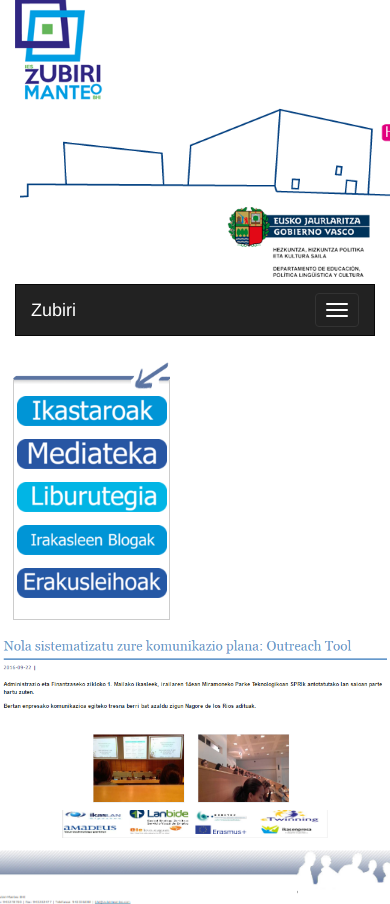
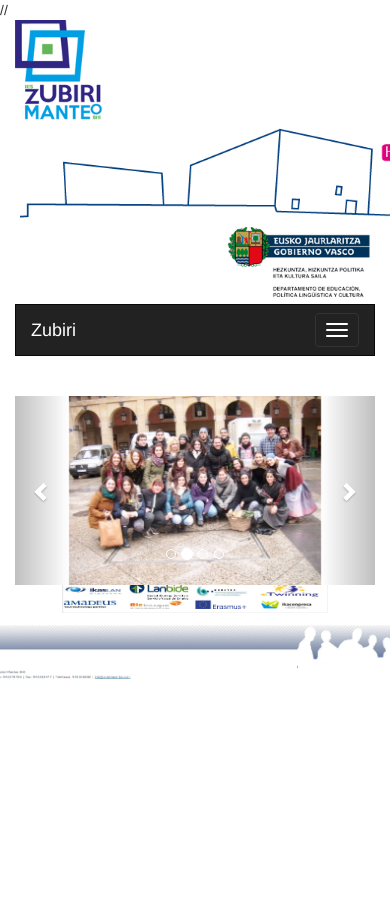
Before and after one commit to Davidzubi93/Dise-o-Interfaces-Web, a website: page index.html in a window 390 px wide. Both pictures are taken after a click on the link "Zubiri". Shown: the top 904 px of the page. After the commit the page ends 844 px from the top, so only its background shows below. Drawn offline with nearby package versions, Linux system fonts and the light colour scheme.

Commit message:
aldaketak eginda

```diff
--- a/index.html
+++ b/index.html
@@ -10,13 +10,27 @@
     <!-- Bootstrap -->
     <link href="bower_components/bootstrap/dist/css/bootstrap.min.css" rel="stylesheet">
     <script src="https://ajax.googleapis.com/ajax/libs/jquery/1.11.0/jquery.min.js"></script>
-    <script src="/path/to/parallax.js"></script>
+    <script src="https://ajax.googleapis.com/ajax/libs/jquery/1.11.0/jquery.min.js"></script>
+    <script src="https://ajax.googleapis.com/ajax/libs/jquery/1.11.0/jquery.min.js"></script>
+
+    <script src="https://ajax.googleapis.com/ajax/libs/jquery/1.12.4/jquery.min.js"></script>
+  <script src="https://maxcdn.bootstrapcdn.com/bootstrap/3.3.7/js/bootstrap.min.js"></script>
+  <style>
+  .carousel-inner > .item > img,
+  .carousel-inner > .item > a > img {
+      width: 70%;
+      margin: auto;
+  }
+  </style>
+    <!-- Parallax -->
+    <script src="https://ajax.googleapis.com/ajax/libs/jquery/1.11.0/jquery.min.js"></script>
+    <script src="/bower_components/parallax.js"></script>
     <!-- HTML5 shim and Respond.js for IE8 support of HTML5 elements and media queries -->
     <!-- WARNING: Respond.js doesn't work if you view the page via file:// -->
-    <!--[if lt IE 9]>
+    //<!--[if lt IE 9]>
       <script src="https://oss.maxcdn.com/html5shiv/3.7.3/html5shiv.min.js"></script>
       <script src="https://oss.maxcdn.com/respond/1.4.2/respond.min.js"></script>
-    <![endif]-->
+    /<![endif]-->
   </head>
   <body>
     <div class="container">
@@ -47,31 +61,58 @@
                 <li><a href="#"><span class="glyphicon glyphicon-education" aria-hidden="true"></span> Formacion</a></li>
                 <li><a href="#"><span class="glyphicon glyphicon-plane" aria-hidden="true"></span> Proyectos</a></li>
               </ul>
-            <div class="parallax-window" data-parallax="scroll" data-image-src="bower_components/img/ies-xabier-zubiri-manteo eskola.jpg"></div>
+
             </div><!-- /.navbar-collapse -->
             </div><!-- /.container-fluid -->
 
         </nav>
         <!--fin navbar-->
       </div>
+      <div class="container">
+  <br>
+  <div id="myCarousel" class="carousel slide" data-ride="carousel">
+    <!-- Indicators -->
+    <ol class="carousel-indicators">
+      <li data-target="#myCarousel" data-slide-to="0" class="active"></li>
+      <li data-target="#myCarousel" data-slide-to="1"></li>
+      <li data-target="#myCarousel" data-slide-to="2"></li>
+      <li data-target="#myCarousel" data-slide-to="3"></li>
+    </ol>
 
-    	<div class="row">
-    	  <div class="col-md-3 col-sm-4">
-    	    <img src="bower_components/img/sideNavIzda.PNG" class="img-responsive"/>
-      	</div>
-      	<div class="col-md-6 col-sm-8">
-      	  <img src="bower_components/img/ContentPost1.PNG"class="img-responsive" />
-      	</div>
+    <!-- Wrapper for slides -->
+    <div class="carousel-inner" role="listbox">
+      <div class="item active">
+        <img src="bower_components/img/zubiri1.jpg" alt="Chania" width="460" height="345">
+      </div>
+
+      <div class="item">
+        <img src="bower_components/img/zubiri2.jpg" alt="Chania" width="460" height="345">
+      </div>
+      <div class="item">
+        <img src="img_flower2.jpg" alt="Flower" width="460" height="345">
+      </div>
+    </div>
+
+    <!-- Left and right controls -->
+    <a class="left carousel-control" href="#myCarousel" role="button" data-slide="prev">
+      <span class="glyphicon glyphicon-chevron-left" aria-hidden="true"></span>
+      <span class="sr-only">Previous</span>
+    </a>
+    <a class="right carousel-control" href="#myCarousel" role="button" data-slide="next">
+      <span class="glyphicon glyphicon-chevron-right" aria-hidden="true"></span>
+      <span class="sr-only">Next</span>
+    </a>
+  </div>
+</div>
+
       	<div class="col-md-3 visible-md visible-lg">
     	    <img src="bower_components/img/sideNavDcha.PNG" class="img-responsive"/>
     	  </div>
     	</div><!--Middle row close-->
       <div class="row">
     	  <img src="bower_components/img/footer.PNG" align="middle" class="img-responsive"/>
-      </div>
     </div><!--cierre row-->
-
-    <!-- jQuery (necessary for Bootstrap's JavaScript plugins) -->
+     <!-- jQuery (necessary for Bootstrap's JavaScript plugins) -->
     <script src="bower_components/jquery/dist/jquery.min.js"></script>
     <!-- Include all compiled plugins (below), or include individual files as needed -->
     <script src="bower_components/bootstrap/dist/js/bootstrap.min.js"></script>
```
Also changed, not shown: bower.json (added, +14 -0 lines), bower_components/bootstrap/dist/css/bootstrap.min.css, bower_components/img/zubiri1.jpg (renamed from bower_components/img/ies-xabier-zubiri-manteo eskola.jpg), bower_components/img/zubiri2.jpg (added), bower_components/parallax.js/.bower.json.
